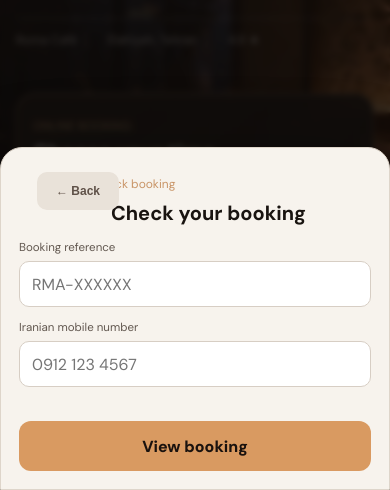
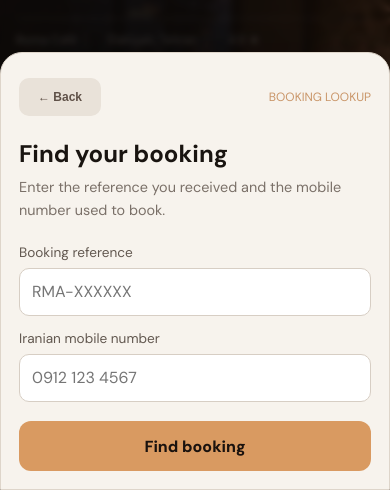
Before and after one commit to AhmadrzaPro/Mizo-cafe-reservation-, a website: page web/index.html in a window 390 px wide. Both pictures are taken after a click on the button "Track booking". Shown: the part 354-844 px from the top of the page. Drawn offline with Linux system fonts and the light colour scheme; no server answers.

Commit message:
Separate Track booking back button from title

```diff
--- a/web/editor.css
+++ b/web/editor.css
@@ -156,3 +156,65 @@ dialog input,dialog textarea,dialog select{max-width:100%;min-width:0}
   .trust-strip{grid-template-columns:1fr}
   .trust-strip div{border-left:0;border-bottom:1px solid #59493c}
 }
+
+/* Tracking has its own header, so Back never sits on the title. */
+.tracking-dialog{
+  width:min(92vw,520px);
+  padding:26px;
+}
+.tracking-dialog .tracking-top{
+  display:flex;
+  align-items:center;
+  justify-content:space-between;
+  gap:12px;
+  min-height:40px;
+}
+.tracking-dialog .dialog-close,
+.tracking-dialog .dialog-close.back-btn{
+  position:static;
+  float:none;
+  inset:auto;
+  margin:0;
+  flex:none;
+}
+.tracking-dialog>h2{
+  margin:22px 0 7px;
+  padding:0;
+  font-size:clamp(1.45rem,4vw,1.9rem);
+  line-height:1.25;
+}
+.tracking-dialog>p{
+  margin:0;
+  max-width:38ch;
+  line-height:1.55;
+  font-size:.9rem;
+}
+.tracking-dialog form{margin-top:22px}
+.tracking-dialog form label{font-size:.85rem;line-height:1.4}
+.tracking-dialog form input{min-height:48px;font-size:1rem}
+.tracking-dialog form .primary-btn{margin-top:6px}
+.tracking-dialog .tracking-result{
+  min-width:0;
+  overflow-wrap:anywhere;
+  padding:18px;
+}
+.tracking-dialog .tracking-result p{font-size:.85rem;line-height:1.55}
+.tracking-dialog .tracking-result .tracking-payment{
+  display:grid;
+  gap:10px;
+  min-width:0;
+}
+.tracking-dialog .tracking-result .primary-btn{margin-top:0}
+.tracking-dialog .tracking-result .danger-action{min-height:42px}
+@media(max-width:520px){
+  .tracking-dialog{
+    width:calc(100vw - 24px);
+    padding:20px 18px calc(20px + env(safe-area-inset-bottom));
+  }
+  .tracking-dialog .tracking-top{padding:0}
+  .tracking-dialog>h2{
+    padding:0;
+    margin-top:22px;
+    font-size:1.5rem;
+  }
+}
--- a/web/index.html
+++ b/web/index.html
@@ -89,7 +89,18 @@
 
   <dialog id="successDialog" class="success-dialog"><div class="success-icon">✓</div><h2>Your table is booked!</h2><p id="successText"></p><div class="booking-code"><span>Booking reference</span><strong id="successCode">—</strong></div><div id="depositPayment" class="deposit-payment" hidden><span>Deposit due</span><strong id="successDepositAmount">—</strong><small id="depositDeadline">—</small><p id="depositPolicy"></p><button class="primary-btn" id="payDeposit" type="button">Simulate payment and confirm</button></div><button class="primary-btn" id="doneBtn">Back to home</button></dialog>
 
-  <dialog id="trackingDialog" class="form-dialog"><button class="dialog-close back-btn" aria-label="Back">← Back</button><span class="step-label">Track booking</span><h2>Check your booking</h2><form id="trackingForm"><label>Booking reference<input id="trackingCode" maxlength="20" required placeholder="RMA-XXXXXX" dir="ltr"></label><label>Iranian mobile number<input id="trackingMobile" inputmode="tel" maxlength="14" required placeholder="0912 123 4567"></label><p class="form-error" id="trackingError" hidden></p><button class="primary-btn" type="submit">View booking</button></form><div class="tracking-result" id="trackingResult" hidden></div></dialog>
+  <dialog id="trackingDialog" class="form-dialog tracking-dialog">
+    <div class="tracking-top"><button class="dialog-close back-btn" aria-label="Back to home">← Back</button><span class="step-label">BOOKING LOOKUP</span></div>
+    <h2>Find your booking</h2>
+    <p>Enter the reference you received and the mobile number used to book.</p>
+    <form id="trackingForm">
+      <label>Booking reference<input id="trackingCode" maxlength="20" required placeholder="RMA-XXXXXX" autocomplete="off" autocapitalize="characters" spellcheck="false"></label>
+      <label>Iranian mobile number<input id="trackingMobile" inputmode="tel" autocomplete="tel" maxlength="14" required placeholder="0912 123 4567"></label>
+      <p class="form-error" id="trackingError" role="alert" hidden></p>
+      <button class="primary-btn" type="submit">Find booking</button>
+    </form>
+    <div class="tracking-result" id="trackingResult" aria-live="polite" hidden></div>
+  </dialog>
 
   <dialog id="setupDialog" class="setup-dialog">
     <button class="dialog-close back-btn" aria-label="Back to home">← Back</button>
```
